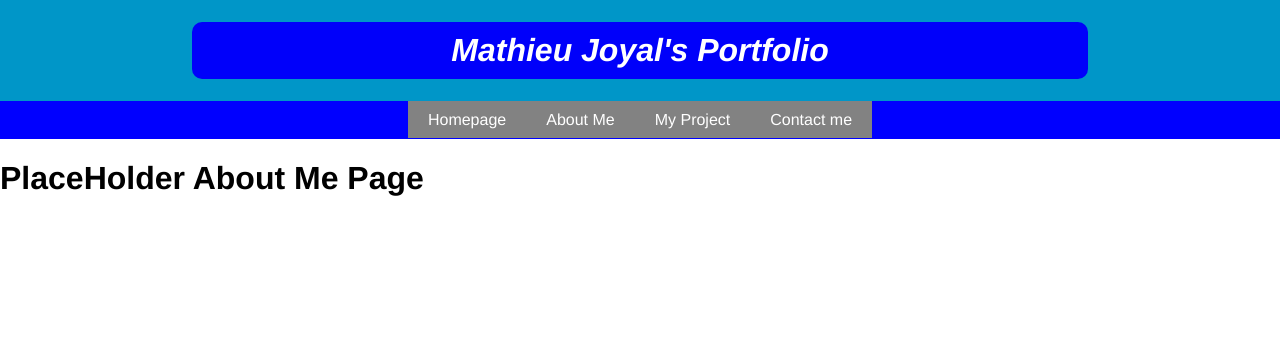
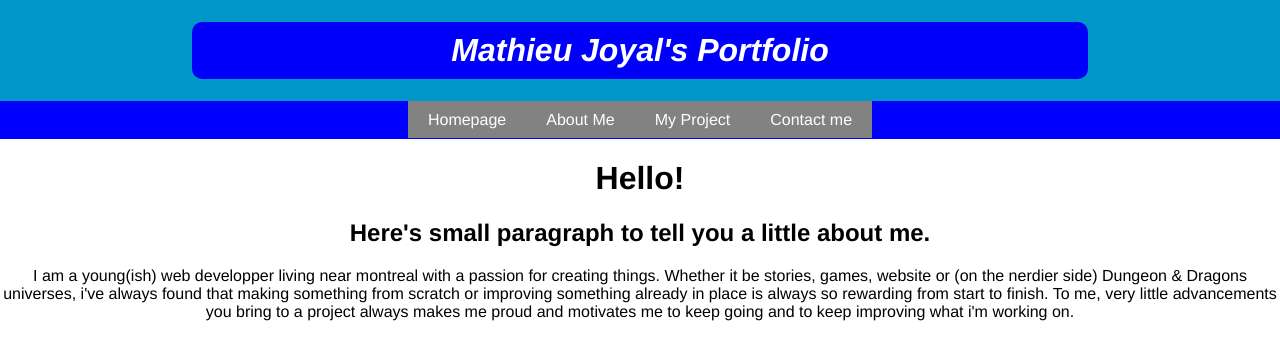
Before and after one commit to mathieujoyal/Portfolio-Project, a React (Create React App) app: page /AboutMe in a window 1280 px wide. Shown: the top 360 px of the page. Built offline with nearby package versions, Linux system fonts and the light colour scheme; the HTML template or start-up script is replaced by a standard one.

Commit message:
Uploaded image and made some adjustments

```diff
--- a/src/AboutMe.js
+++ b/src/AboutMe.js
@@ -1,13 +1,40 @@
-import {Link} from "react-router-dom"
 import styled from "styled-components"
-import GlobalStyles from "./GlobalStyle"
 
 const Aboutme = () => {
     return(
-        <div>
-            <h1>PlaceHolder About Me Page</h1>
-        </div>
+        <Wholepage>
+            <H1>Hello!</H1>
+            <H2>Here's small paragraph to tell you a little about me.</H2>
+            <Para>I am a young(ish) web developper living near montreal with a passion for
+            creating things. Whether it be stories, games, website or (on the nerdier side)
+            Dungeon & Dragons universes, i've always found that making something
+            from scratch or improving something already in place is always so rewarding
+            from start to finish. To me, very little advancements you bring to a project
+            always makes me proud and motivates me to keep going and to keep improving what
+            i'm working on.
+            </Para>
+        </Wholepage>
     )
 }
 
+const Wholepage = styled.div`
+
+`
+
+const H1 = styled.h1`
+
+`
+
+const H2 = styled.h2`
+
+`
+
+const Para = styled.p`
+
+`
+
+const Span = styled.span`
+
+`
+
 export default Aboutme
--- a/src/Contactpage.js
+++ b/src/Contactpage.js
@@ -4,10 +4,31 @@ import GlobalStyles from "./GlobalStyle"
 
 const Contactpage = () => {
     return(
-        <div>
+        <Wholepage>
             <h1>PlaceHolder Contact Page</h1>
-        </div>
+        </Wholepage>
     )
 }
 
+const Wholepage = styled.div`
+
+`
+
+const H1 = styled.h1`
+
+`
+
+const H2 = styled.h2`
+
+`
+
+const Para = styled.p`
+
+`
+
+const Span = styled.span`
+
+`
+
+
 export default Contactpage
--- a/src/GlobalStyle.js
+++ b/src/GlobalStyle.js
@@ -3,6 +3,7 @@ import { createGlobalStyle } from "styled-components";
 const GlobalStyles = createGlobalStyle`
     * {
         font-family: 'Franklin Gothic Medium', 'Arial Narrow', Arial, sans-serif;
+        text-align: center;
     }
 `
 
--- a/src/Header.js
+++ b/src/Header.js
@@ -22,7 +22,6 @@ text-align: center;
 color:White;
 background-color: rgb(0,150,200);
 padding-top: 1px;
-
 &.titlebanner{
     animation-name: titlebanner;
     animation-duration: 2.5s;
--- a/src/Homepage.js
+++ b/src/Homepage.js
@@ -1,13 +1,45 @@
 import React from "react";
+import pics from "./Mathieu.png";
+import styled from "styled-components"
 
 const Homepage = () => {
     return(
-        <div>
-            <img src="" alt="The only good picture of me"/>
-            <h1>Mathieu Joyal, <span>Junior front-end Developper</span></h1>
-            <h2>Welcome to my Portfolio showcase!</h2>
-        </div>
+        <Wholepage>
+            {// eslint-disable-next-line
+                    }<Picture src={pics} alt="The only good picture of me"/>
+            <H1>Mathieu Joyal, <Span>Junior front-end Developper</Span></H1>
+            <H2>Welcome to my Portfolio showcase!</H2>
+        </Wholepage>
     )
 }
 
+const Wholepage = styled.div`
+
+`
+
+const Picture = styled.img`
+width: 200px;
+border:solid white 5px;
+border-radius: 100px;
+margin: 100px 0px;
+`
+
+const H1 = styled.h1`
+
+`
+
+const H2 = styled.h2`
+
+`
+
+const Para = styled.p`
+
+`
+
+const Span = styled.span`
+
+`
+
+
+
 export default Homepage
--- a/src/Projects.js
+++ b/src/Projects.js
@@ -1,13 +1,32 @@
-import {Link} from "react-router-dom"
 import styled from "styled-components"
-import GlobalStyles from "./GlobalStyle"
 
 const Project = () => {
     return(
-        <div>
+        <Wholepage>
             <h1>PlaceHolder Project Page</h1>
-        </div>
+        </Wholepage>
     )
 }
 
+const Wholepage = styled.div`
+
+`
+
+const H1 = styled.h1`
+
+`
+
+const H2 = styled.h2`
+
+`
+
+const Para = styled.p`
+
+`
+
+const Span = styled.span`
+
+`
+
+
 export default Project
```
Also changed, not shown: src/Mathieu.png (renamed from Mathieu.png).
